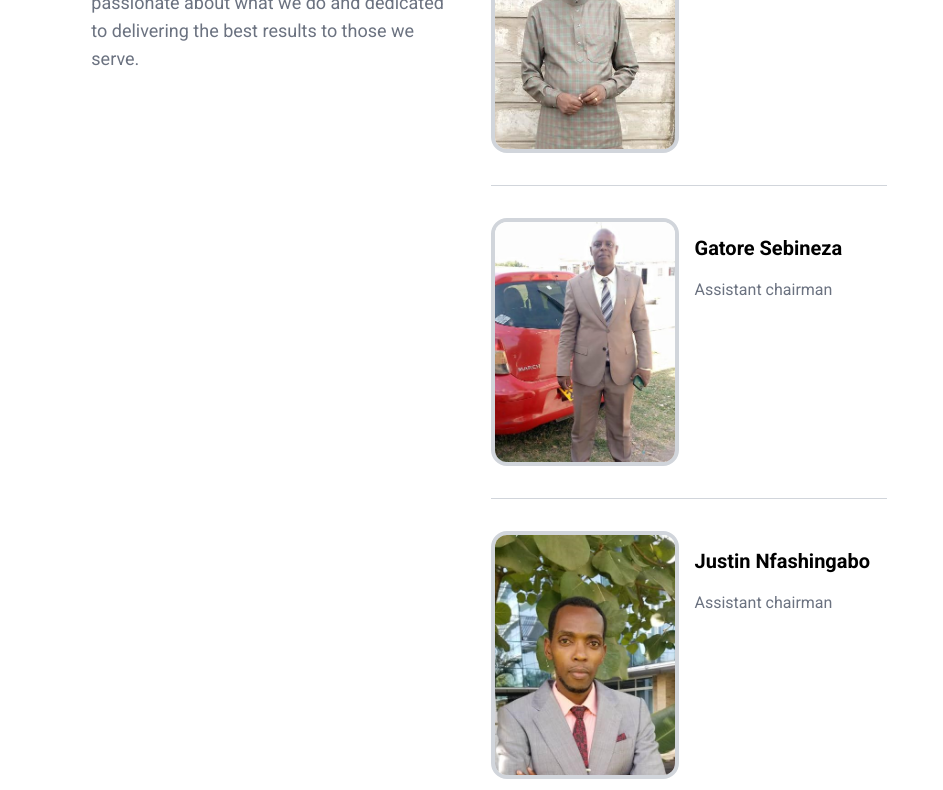
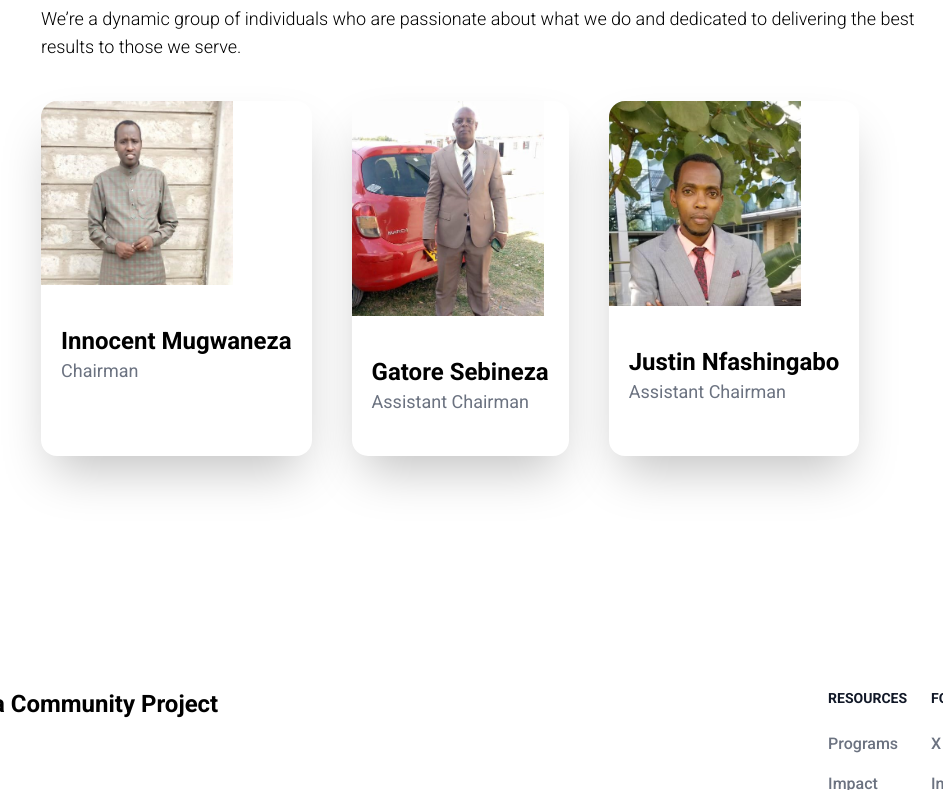
Before and after one commit to VaudKK/tendawema, a website: page src/pages/about.html in a window 1280 px wide. Shown: the part 735-1525 px from the top of the page, without its empty margins (151-1094 px from the left). Drawn offline with nearby package versions, Linux system fonts and the light colour scheme.

Commit message:
fix: about us update

```diff
--- a/src/pages/about.html
+++ b/src/pages/about.html
@@ -62,8 +62,8 @@
       </div>
     </section>
 
-    <div class="w-full flex items-center justify-center mt-10 py-10 px-10">
-        <p class="md:text-xl text-lg capitalize text-justify font-light">
+    <div class="w-full flex flex-col items-center justify-center mt-10 py-10 px-10">
+        <p class="md:text-xl text-lg capitalize md:text-justify font-light md:w-[70vw]">
           Tenda Wema Community Project, a refugee-led organisation was founded in 2014 with an objective of supporting
           vulnerable refugee and host community access quality education, livelihoods, Vocational training and socio-economic
           empowerment. We supprt education through partial and full scholarships, school feeding program and provision
@@ -74,57 +74,52 @@
           of basic needs through identifying and supporting the extremely vulnerable with food, rent and safety and
           hygiene items.
         </p>
-    </div>
 
-    <!--Team members-->
-    <div class="w-full flex items-center justify-center mt-10 px-5">
-      <div class="flex md:flex-row flex-col gap-10">
-        <div class="flex flex-col gap-5 md:w-[45vh] w-full">
-          <p class="md:text-3xl text-xl font-semibold">About the team</p>
-          <p class="md:text-lg text-base font-normal text-gray-500">We’re a dynamic group of individuals who are passionate about what we do and dedicated
-            to delivering the best results to those we serve.</p>
+        <!--Team members-->
+        <div class="md:w-[70vw] flex-col items-center justify-center mt-10">
+          <div class="flex flex-col gap-5">
+            <p class="md:text-3xl text-xl font-semibold">About the team</p>
+            <p class="md:text-lg text-base font-light">We’re a dynamic group of individuals who are passionate about what we do and dedicated
+              to delivering the best results to those we serve.</p>
+          </div>
         </div>
-        <div class="grid-cols md:ml">
+
+        <div class="flex md:flex-row flex-col gap-10 mt-10 md:w-[70vw]">
           <!--Chair-->
-          <div class="flex space-x-4 space-y-4">
-            <div class="rounded-2xl overflow-hidden border-4 border-gray-300">
+          <div class="flex flex-col rounded-2xl overflow-hidden shadow-2xl">
+            <div>
               <img src="../images/about/abtthree.jpeg" alt="assistant chair"
-                class="object-cover object-center h-[30vh] md:w-[14vw]">
+                class="object-cover object-center md:w-[15vw]">
             </div>
-            <div class="flex flex-col gap-4">
-              <p class="text-xl font-bold">Innocent Mugwaneza</p>
-              <p class="text-base font-normal text-gray-500">Chairman</p>
+            <div class="flex flex-col px-5 py-10">
+              <p class="text-2xl font-bold">Innocent Mugwaneza</p>
+              <p class="text-lg font-normal text-gray-500">Chairman</p>
             </div>
           </div>
 
-          <hr class="h-px my-8 bg-gray-300 border-0">
-
-          <!--Assistant Chair-->
-          <div class="flex space-x-4 space-y-4">
-            <div class="rounded-2xl overflow-hidden border-4 border-gray-300">
+          <!--Assistant-->
+          <div class="flex flex-col rounded-2xl overflow-hidden shadow-2xl">
+            <div>
               <img src="../images/about/abtwo.jpeg" alt="assistant chair"
-                class="object-cover object-center h-[30vh] md:w-[14vw]">
+                class="object-cover object-center md:w-[15vw]">
             </div>
-            <div class="flex flex-col gap-4">
-              <p class="text-xl font-bold">Gatore Sebineza</p>
-              <p class="text-base font-normal text-gray-500">Assistant chairman</p>
+            <div class="flex flex-col px-5 py-10">
+              <p class="text-2xl font-bold">Gatore Sebineza</p>
+              <p class="text-lg font-normal text-gray-500">Assistant Chairman</p>
             </div>
           </div>
 
-          <hr class="h-px my-8 bg-gray-300 border-0">
-
-          <!--Assistant Chair-->
-          <div class="flex space-x-4 space-y-4">
-            <div class="rounded-2xl overflow-hidden border-4 border-gray-300">
+          <!--Assistant-->
+          <div class="flex flex-col rounded-2xl overflow-hidden shadow-2xl">
+            <div>
               <img src="../images/about/abtone.jpeg" alt="assistant chair"
-                class="object-cover object-center h-[30vh] md:w-[14vw]">
+                class="object-cover object-center md:w-[15vw]">
             </div>
-            <div class="flex flex-col gap-4">
-              <p class="text-xl font-bold">Justin Nfashingabo</p>
-              <p class="text-base font-normal text-gray-500">Assistant chairman</p>
+            <div class="flex flex-col px-5 py-10">
+              <p class="text-2xl font-bold">Justin Nfashingabo</p>
+              <p class="text-lg font-normal text-gray-500">Assistant Chairman</p>
             </div>
           </div>
-        </div>
       </div>
     </div>
 
```
Also changed, not shown: src/pages/impact.html (+64 -14 lines), src/images/general/vsla.jpg (added), src/output.css.
